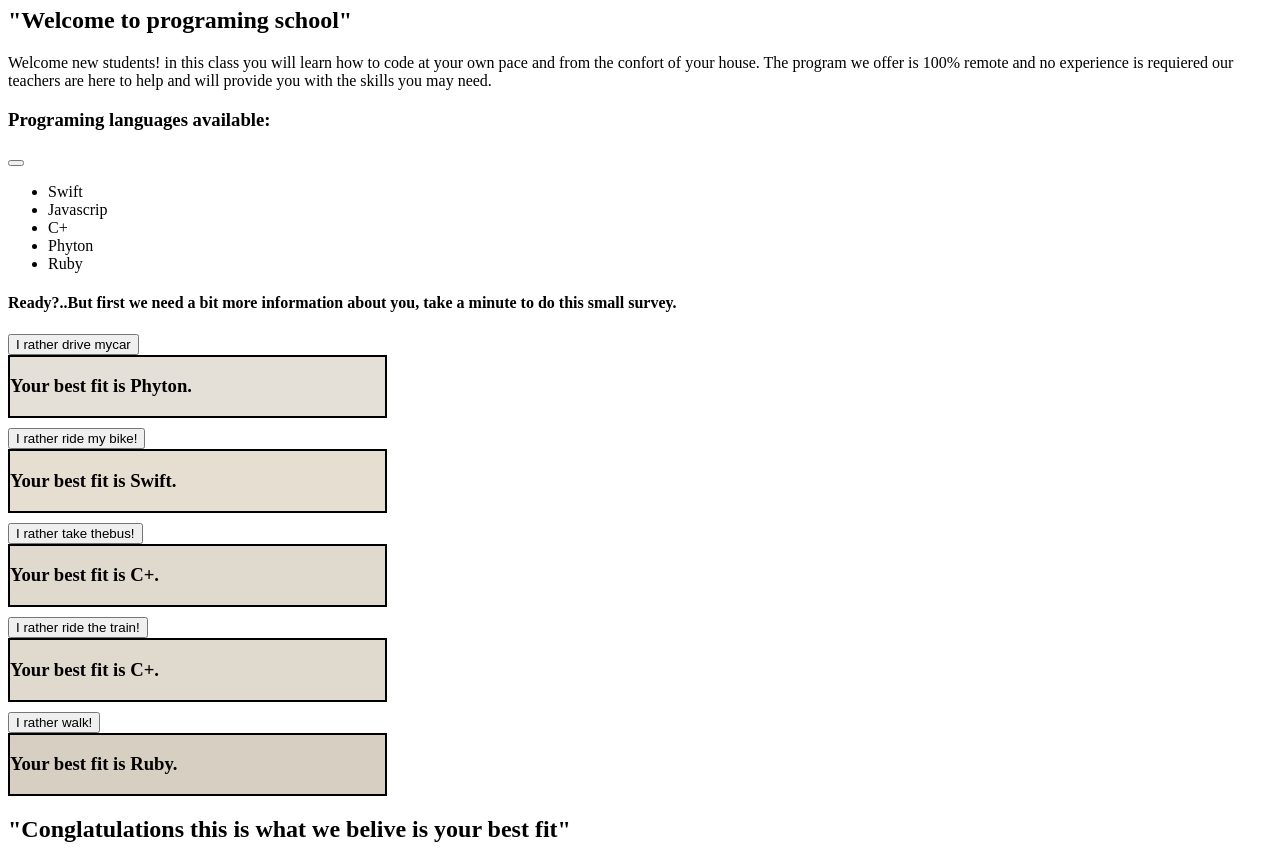
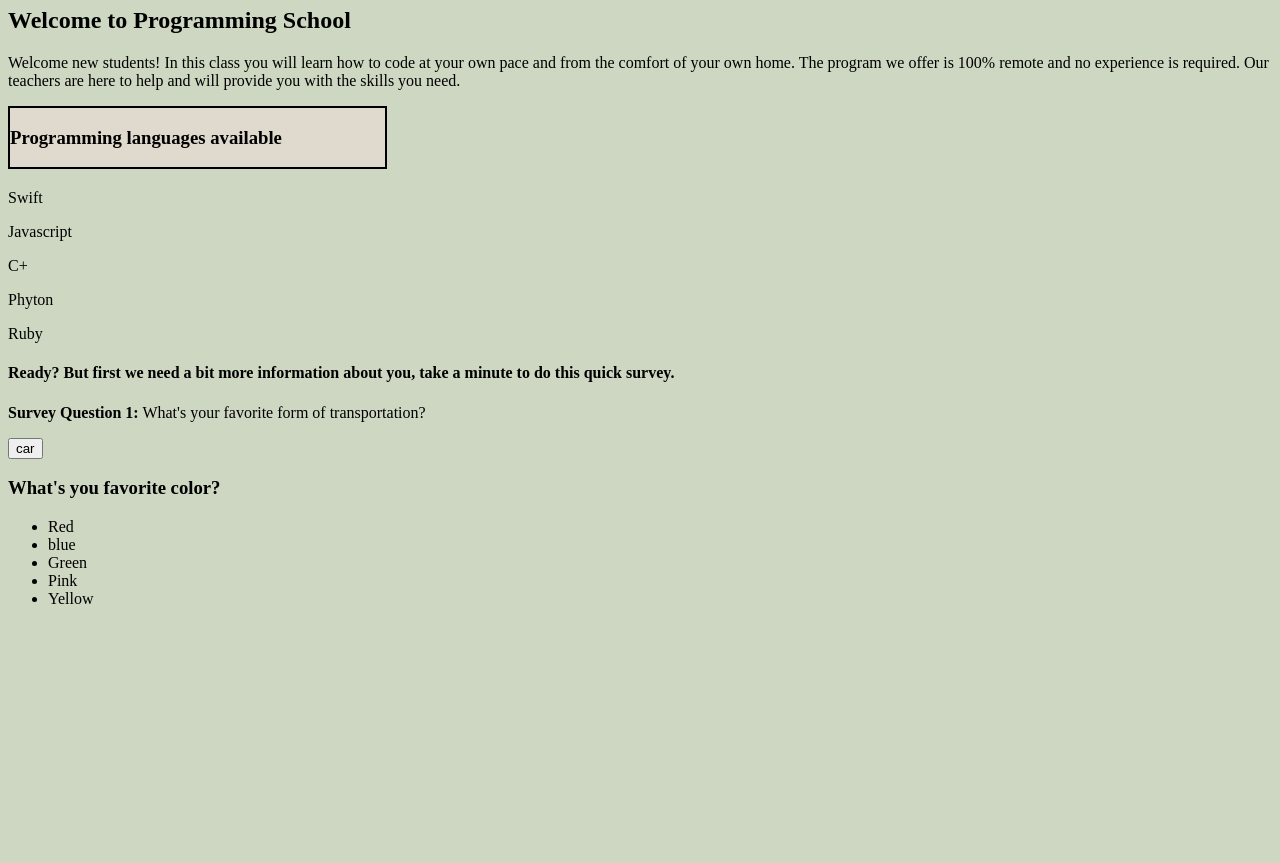
Before and after one commit to hernanverar/programing.s, a plain HTML site: page index.html in a window 1280 px wide. Shown: the part 73-936 px from the top of the page. After the commit the page ends 800 px from the top, so only its background shows below. Drawn offline with Linux system fonts and the light colour scheme.

Commit message:
WIP adding 3 question survey javascrip and html

```diff
--- a/css/styles.css
+++ b/css/styles.css
@@ -1,45 +1,26 @@
-.box1 {
-    width: 30%;
-    border: solid black;
-    border-width: 2px;
-    background-color: rgb(229, 224, 215);
-    margin-bottom: 10px;
-    box-sizing: border-box;
-  }
 
-  .box2 {
-    width: 30%;
-    border: solid black;
-    border-width: 2px;
-    background-color: rgb(229, 222, 209);
-    margin-bottom: 10px;
-    box-sizing: border-box;
-  }
-
-  .box3{
+  .box1{
     width: 30%;
     border: solid black;
     border-width: 2px;
     background-color: rgb(224, 217, 205);
-    margin-bottom: 10px;
+    margin-bottom: 20px;
     box-sizing: border-box;
   }
 
-  .box4 {
-    width: 30%;
-    border: solid black;
-    border-width: 2px;
-    background-color: rgb(221, 213, 198);
-    margin-bottom: 10px;
-    box-sizing: border-box;
-  }
+body {
+  background-color: rgb(205, 215, 193);
+}
 
-  .box5 {
-    width: 30%;
-    ;
-    border: solid black;
-    border-width: 2px;
-    background-color: rgb(214, 207, 194);
-    margin-bottom: 10px;
-    box-sizing: border-box;
-  }
+ .q1 {
+  display: block;
+ }
+ .q2 {
+  display: none;
+ }
+.q3 {
+  display: none;
+}
+.end {
+  display: none;
+}
--- a/index.html
+++ b/index.html
@@ -2,7 +2,7 @@
 <html lang="en">
 <head>
     <link href="css/styles.css" rel="stylesheet" type="text/css">
-    <scrip src="script.js"></scrip>
+    <script src="js/script.js"></script>
 
     <meta charset="UTF-8">
     <meta http-equiv="X-UA-Compatible" content="IE=edge">
@@ -12,7 +12,7 @@
 <body onkeydown="keyDown()" onkeyup="document.body.style.backgroundColor='white';document.body.style.color='black'">
     <div>
 
-    <h1>Programing school just for you.</h1>
+    <h1>Programming school just for you.</h1>
     <script>
         function keyDown() {
         document.body.style.backgroundColor = 'lightgray';
@@ -20,35 +20,76 @@
         }
     </script>
 
-    <h2>"Welcome to programing school"</h2>
-    <p>Welcome new students! in this class you will learn how to code at your own pace and from the confort of your house. The program we offer is 100% remote and no experience is requiered our teachers are here to help and will provide you with the skills you may need.
+    <h2>Welcome to Programming School</h2>
+    <p>Welcome new students! In this class you will learn how to code at your own pace and from the comfort of your own home. The program we offer is 100% remote and no experience is required. Our teachers are here to help and will provide you with the skills you need.
     </p>
 
-    <h3>Programing languages available:</h3>
+   <div class="box1"><h3>Programming languages available</h3></div>
 
-    <button type="button"></button>
+   <div>
+        <p>Swift</p>
+        <p>Javascript</p>
+        <p>C+</p>
+        <p>Phyton</p>
+        <p>Ruby</p>
+    </div>
 
-    <ul>
-        <li>Swift</li>
-        <li>Javascrip</li>
-        <li>C+</li>
-        <li>Phyton</li>
-        <li>Ruby</li>
-    </uL>
+    <h4 class="important">Ready? But first we need a bit more information about you, take a minute to do this quick survey.</h4>
 
-    <h4 class="important">Ready?..But first we need a bit more information about you, take a minute to do this small survey.</h4>
+    <p><b>Survey Question 1:</b> What's your favorite form of transportation?</p>
 
-<form>
-    <div><button id="c+">I rather drive mycar</button></div>
-    <div class="box1"><h3>Your best fit is Phyton.</h3></div>
-    <di><button id="p1" value="button">I rather ride my bike!</button></di>
-    <div class="box2"><h3>Your best fit is Swift.</h3></div>
-    <div><button id="submit" value="p2">I rather take thebus!</button></div>
-    <div class="box3"><h3>Your best fit is C+.</h3></div>
-    <div><button type="submit" class="btn">I rather ride the train!</button></div>
-    <div class="box3"><h3>Your best fit is C+.</h3></div>
-    <div><button type="submit" class="btn">I rather walk!</button></div> <div class="box5"><h3>Your best fit is Ruby.</h3></div>
-</form>
+    <div><button id="myBtn">car</button></div>
+    <p id="demo">
 
+        <script>
+            const element = document.getElementById("myBtn");
+            element.addEventListener("click", myFunction);
 
-    <h2>"Conglatulations this is what we belive is your best fit"</h2>
+        function myFunction() {
+            document.getElementById("demo").innerHTML ="Your best fit is    Python";
+
+            }
+        </script>
+
+        <div classs="survey">
+            <div class="q1">
+                <h3>What's you favorite color?</h3>
+             <ul class="option">
+                <li>Red</li>
+                <li>blue</li>
+                <li>Green</li>
+                <li>Pink</li>
+                <li>Yellow</li>
+             </ul>
+            </div>
+
+            <div class="q2">
+                <h3>What's you favorite city</h3>
+             <ul class="option2">
+                <li>Cancun</li>
+                <li>Montreal</li>
+                <li>Seattle</li>
+                <li>Miami</li>
+                <li>New York</li>
+             </ul>
+
+         </div>
+            <div class="q3">
+                <h3>What's you favorite park?</h3>
+             <ul class="option3">
+                <li>Yosemeti</li>
+                <li>Yellowstone</li>
+                <li>Zion</li>
+                <li>Grand Canyon</li>
+                <li>Smith Rock</li>
+             </ul>
+            </div>
+        </div>
+        <div class = "end">
+            <h1>Thank you</h1>
+            <a href="index.html">Home</a>
+        </div>
+
+        <script src="app.js"></script>
+        </body>
+        </html>
```
Also changed, not shown: script.js (+22 -12 lines).
